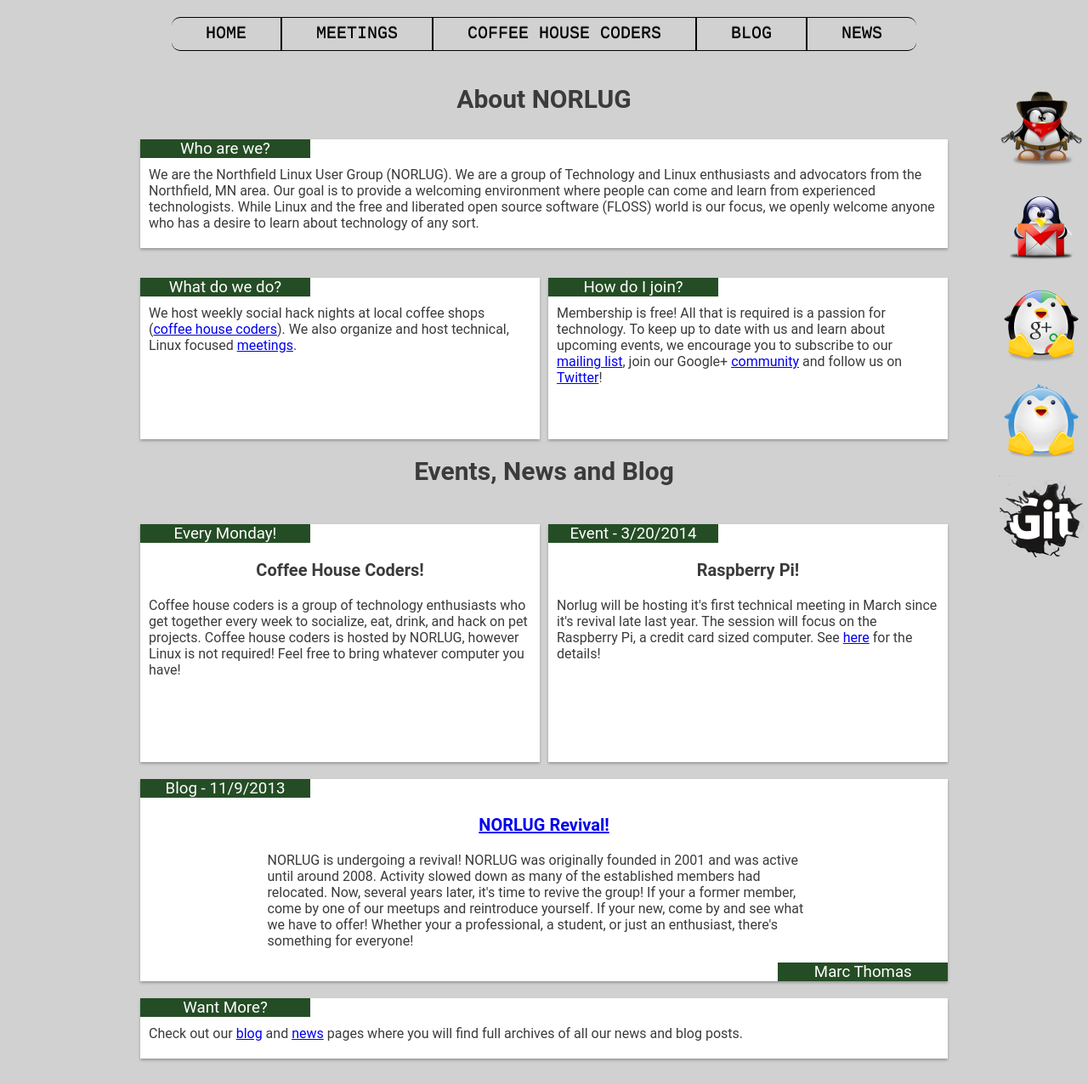
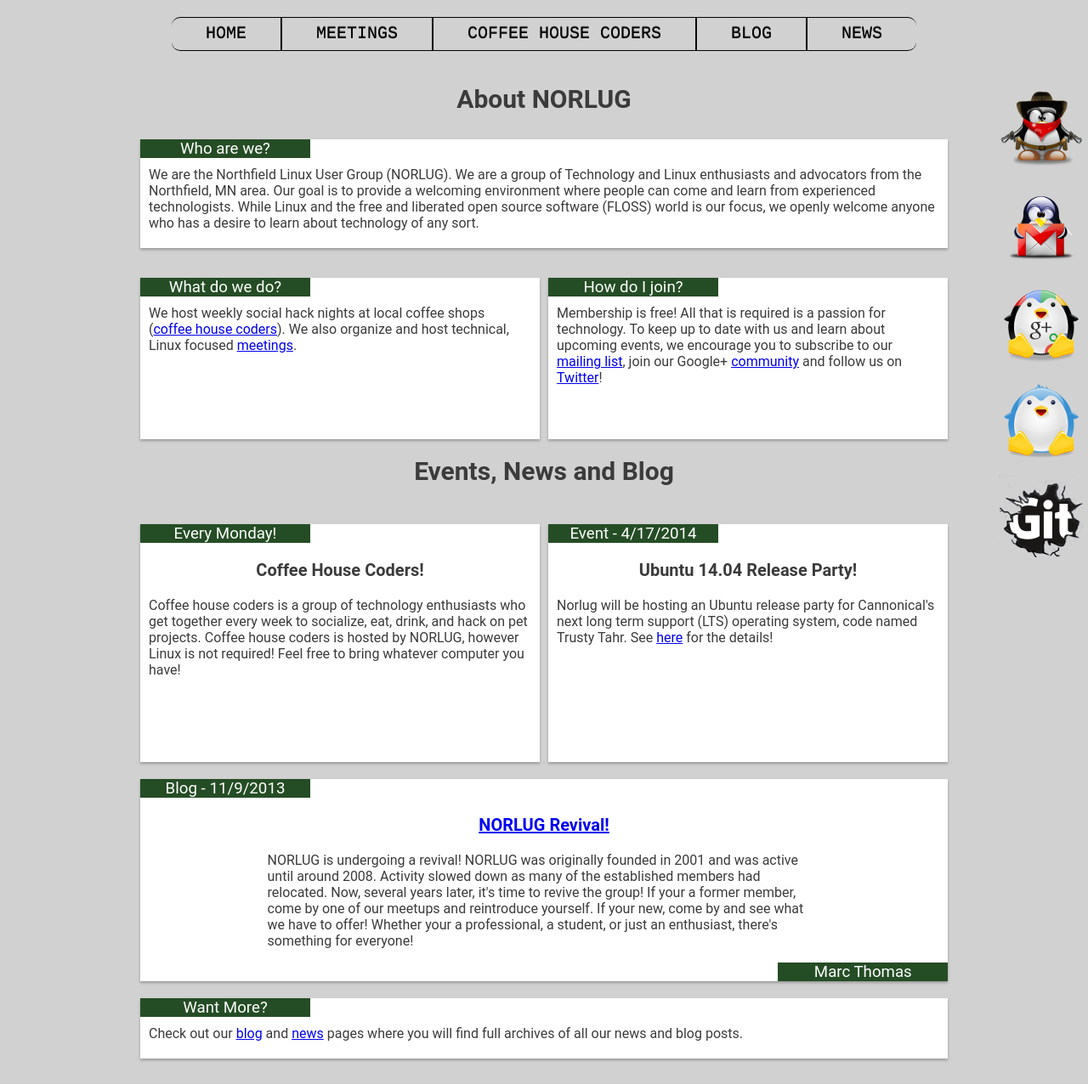
Before and after one commit to norlug/norlug.github.io, a Jekyll site: the page built from index.html, in a window 1280 px wide. Shown: the whole page at 85% size. Built offline with Jekyll 4.4.1, drawn with Linux system fonts in a browser that asks for light colours.

Commit message:
Updated with April 2014's monthly meeting.

```diff
--- a/index.html
+++ b/index.html
@@ -29,10 +29,10 @@
 </section>
 
 <section class="card right large">
-        <h3 class="header left"> Event - 3/20/2014 </h3>
+        <h3 class="header left"> Event - 4/17/2014 </h3>
         <p class="content left">
-        <p class="welcomePageBlogTitle" >Raspberry Pi!</p>
-        Norlug will be hosting it's first technical meeting in March since it's revival late last year. The session will focus on the Raspberry Pi, a credit card sized computer. See <a href ="http://www.norlug.org/meetings">here</a> for the details!
+        <p class="welcomePageBlogTitle" >Ubuntu 14.04 Release Party!</p>
+        Norlug will be hosting an Ubuntu release party for Cannonical's next long term support (LTS) operating system, code named Trusty Tahr. See <a href ="http://www.norlug.org/meetings">here</a> for the details!
 </section>
 
 <section class="card">
```
